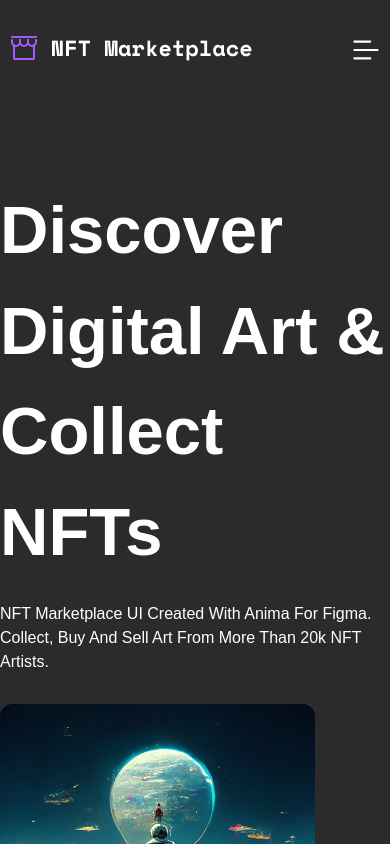
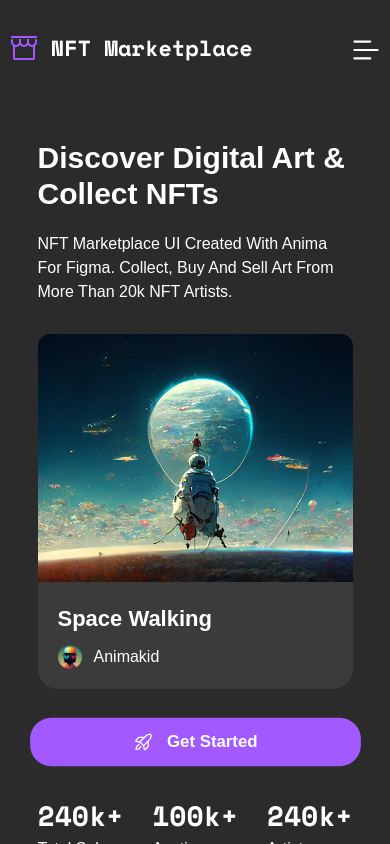
Before and after one commit to VyD1nk1902/NFT-Marketplace, a React (Vite) app: page / in a window 390 px wide. Shown: the top 844 px of the page. Built offline with nearby package versions, Linux system fonts and the light colour scheme.

Commit message:
Edit fontsize and width of wrapper for reponsive

```diff
--- a/src/styles/index.css
+++ b/src/styles/index.css
@@ -26,7 +26,7 @@ html {
 }
 
 h1 {
-  @apply text-[67px] font-[600];
+  @apply lg:text-6xl sm:text-5xl text-3xl font-[600];
 }
 
 h2 {
@@ -38,11 +38,11 @@ h3 {
 }
 
 h4 {
-  @apply text-3xl font-[600];
+  @apply sm:text-3xl text-[28px]  font-[600];
 }
 
 h5 {
-  @apply text-2xl font-[600];
+  @apply sm:text-2xl text-[22px] font-[600];
 }
 
 span {
@@ -56,7 +56,7 @@ input:-webkit-autofill {
 }
 
 .content-wrapper {
-  @apply max-w-[1050px] w-screen py-20 mx-auto;
+  @apply lg:max-w-[1050px] sm:max-w-[690px] max-w-[315px]  sm:w-screen sm:py-20 py-10 mx-auto;
 }
 
 .hover-scale {
```
